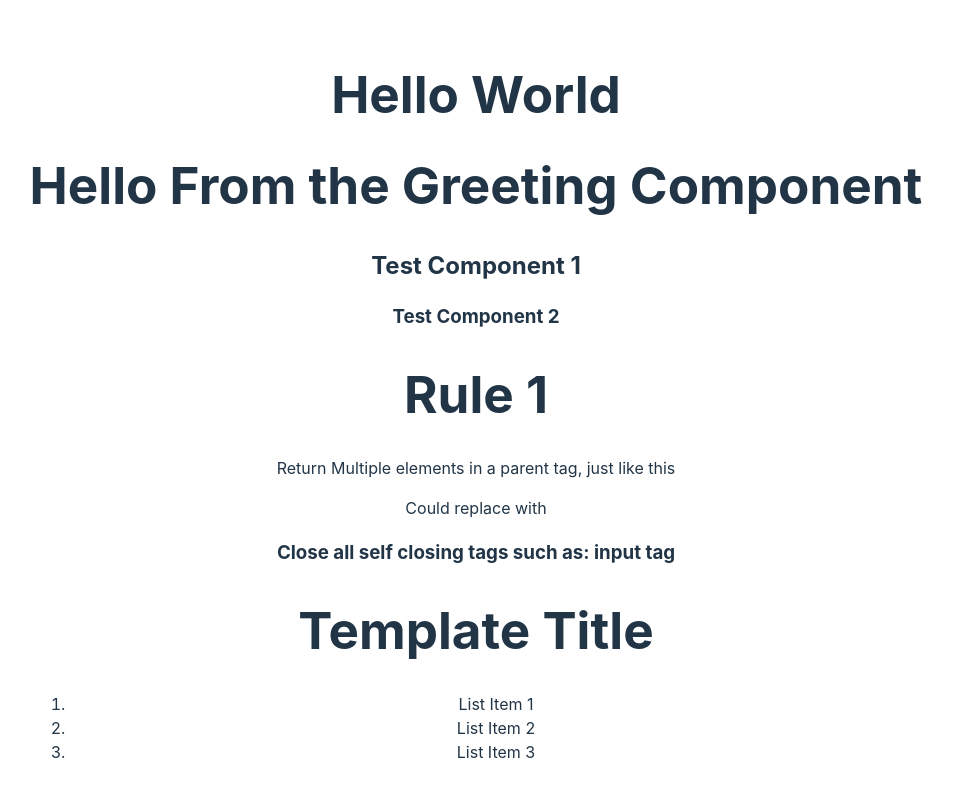
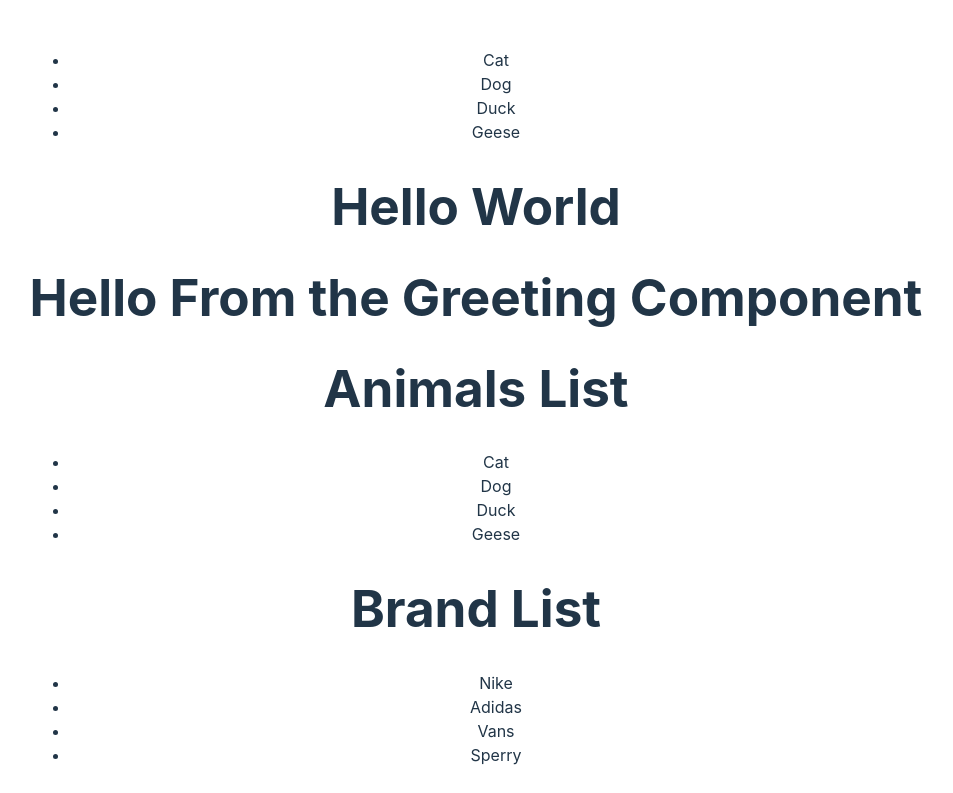
Before and after one commit to heyitslauu/odin-react, a React (Vite) app in the folder my-first-react-app/: page / in a window 1280 px wide. Shown: the top 793 px of the page, without its empty margins (164-1117 px from the left). Built offline with nearby package versions, Linux system fonts and the light colour scheme.

Commit message:
React Render Components

```diff
--- a/my-first-react-app/src/App.jsx
+++ b/my-first-react-app/src/App.jsx
@@ -1,14 +1,15 @@
 // import { useState } from 'react'
 
-
+import { List } from './PropsPass';
 import './App.css'
 
 function App() {
   // const [count, setCount] = useState(0)
+  const sampleArr = ['Cat', 'Dog', 'Duck', 'Geese'];
 
   return (
     <>
-
+      <List animals={sampleArr} />
       <h1>Hello World</h1>
     </>
   )
--- /dev/null
+++ b/my-first-react-app/src/PropsPass.jsx
@@ -0,0 +1,19 @@
+/* eslint-disable react/prop-types */
+
+export const ListItem = (props) => {
+    return <li>{props.animals}</li>
+}
+
+
+export const List = (props) => {
+    return (
+        <ul>
+            {
+
+                props.animals.map((animal) => {
+                    return <ListItem key={animal} animals={animal}/>
+                })
+            }
+        </ul>
+    )
+}
--- a/my-first-react-app/src/main.jsx
+++ b/my-first-react-app/src/main.jsx
@@ -5,17 +5,20 @@
 import {TestComponent1, TestComponent2} from "./Test.jsx"
 import { Rule1, Rule2 } from './Rules.jsx'
 import { Template } from './Template.jsx'
-
+import {Animals, Brands} from './List.jsx';
 import './index.css'
 
 ReactDOM.createRoot(document.getElementById('root')).render(
   <React.StrictMode>
     <App />
     <Greeting/>
+    <Animals/>
+    <Brands/>
     <TestComponent1/>
     <TestComponent2/>
     <Rule1/>
     <Rule2/>
     <Template/>
+
   </React.StrictMode>,
 )
```
